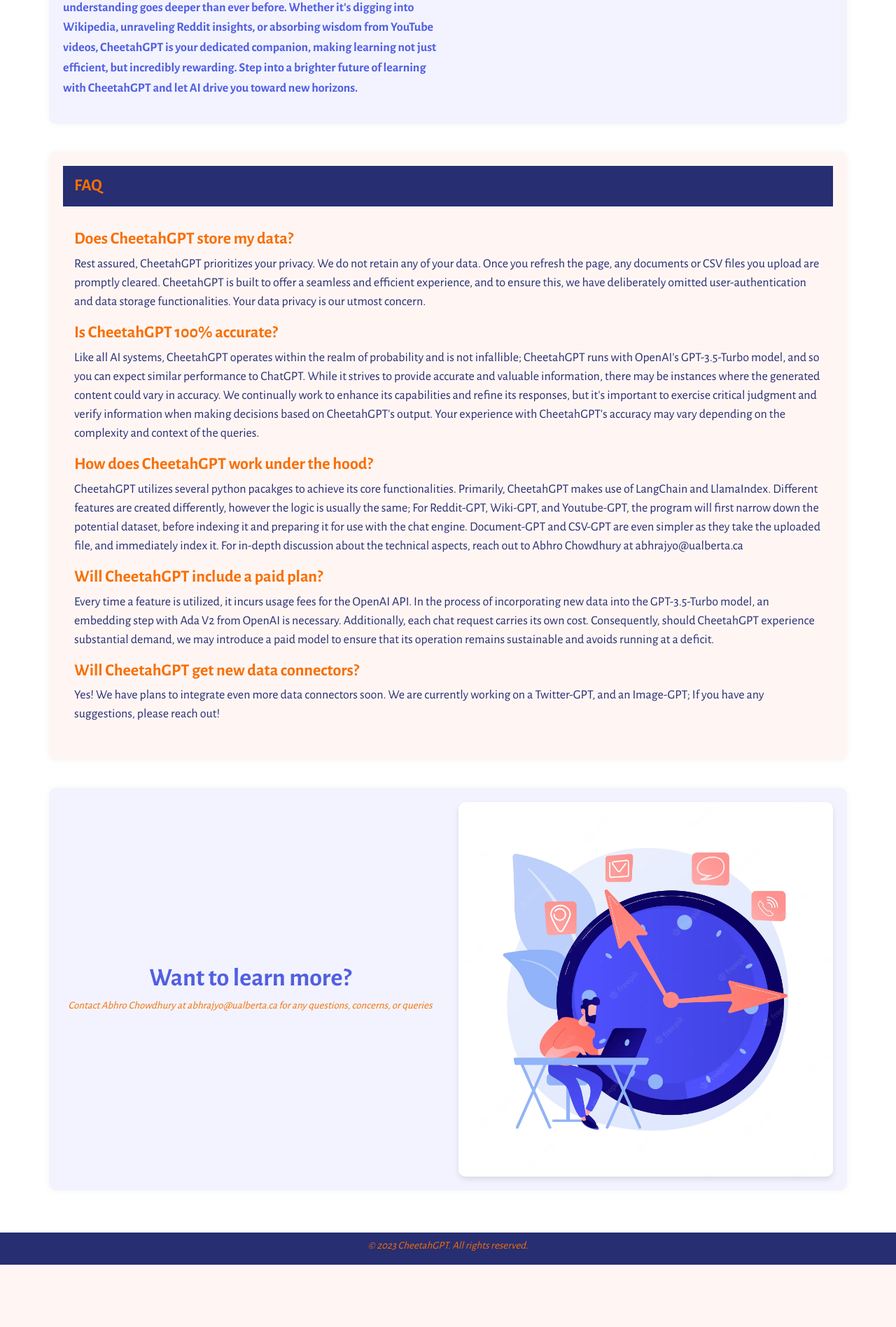
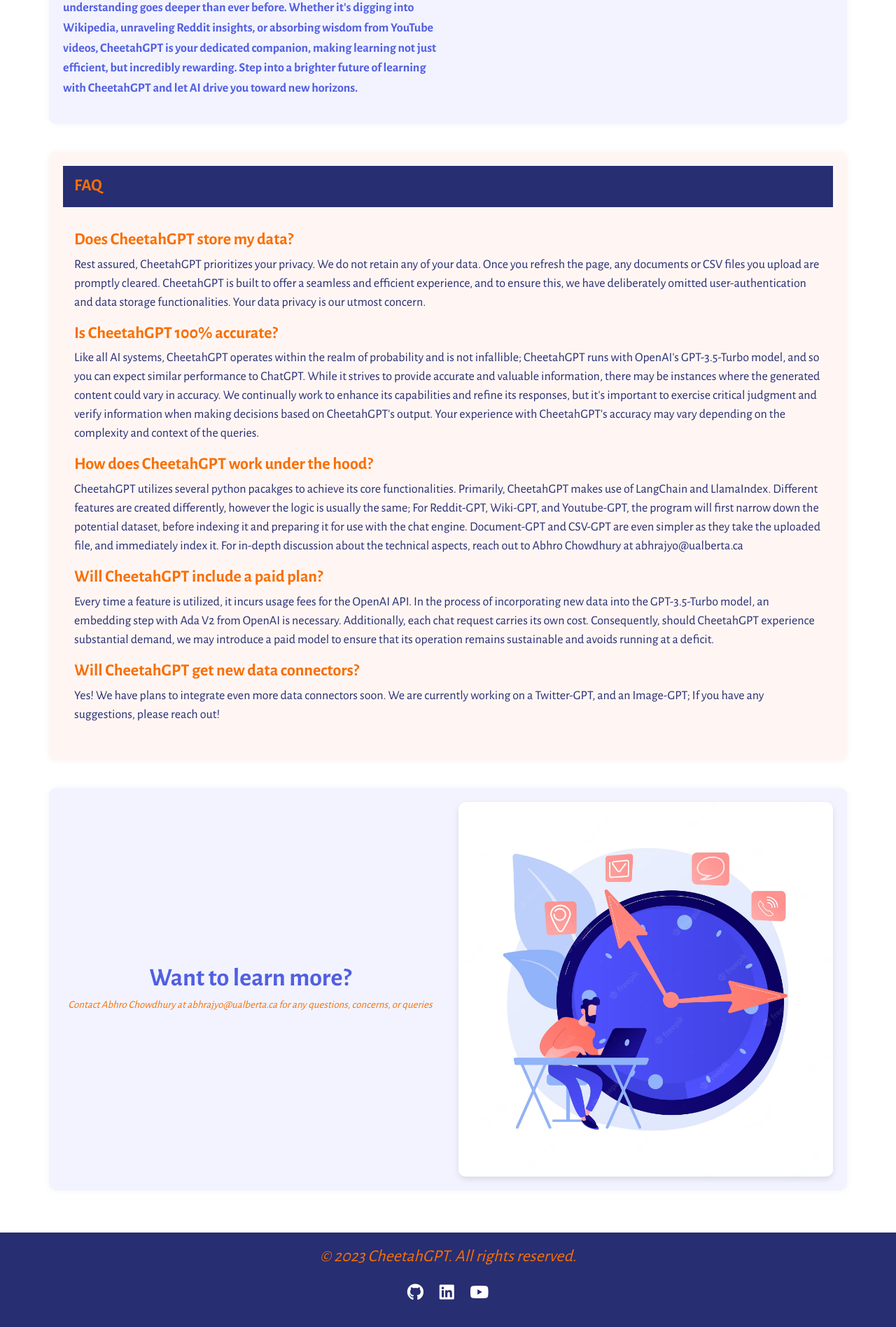
Before and after one commit to AbhroChowdhury/CheetahGPT, a Flask app: page / in a window 1280 px wide. Shown: the part 1600-3496 px from the top of the page at 70% size. Before the commit the page ends 3407 px from the top, so only its background shows below. Run offline with Flask 3, Linux system fonts and the light colour scheme; some libraries are stand-ins or nearby versions.

Commit message:
animations

```diff
--- a/static/css/styles.css
+++ b/static/css/styles.css
@@ -58,6 +58,38 @@
     }
     100% {
         background-position: 0% 50%;
+    }
+}
+
+@keyframes fadeIn {
+    0% {
+        opacity: 0;
+        transform: translateY(20px);
+    }
+    100% {
+        opacity: 1;
+        transform: translateY(0);
+    }
+}
+
+
+.container {
+    transition: transform 0.3s, box-shadow 0.3s;
+    will-change: transform, box-shadow;
+}
+
+.container:hover {
+    animation: pulse 1s;
+}
+
+@keyframes pulse {
+    0%, 100% {
+        transform: scale(1);
+        box-shadow: 0 0 10px rgba(0, 0, 0, 0.1);
+    }
+    50% {
+        transform: scale(1.05);
+        box-shadow: 0 4px 8px rgba(0, 0, 0, 0.1);
     }
 }
 
@@ -167,13 +199,6 @@
 }
 
 
-.footer {
-    margin-top: 60px;
-    background-color: #272E72;
-    color: #ffffff;
-    padding: 10px 0;
-    text-align: center;
-}
 
 .how-container {
     margin-top: 40px;
@@ -273,5 +298,47 @@
 }
 
 .custom-navfaq .navfaq-item {
-    margin-right: 15px; /* Adjust the value as needed */
+    margin-right: 15px;
 }
+
+
+.footer {
+    margin-top: 60px;
+    background-color: #272E72;
+    color: #ffffff;
+    padding: 20px 0;
+    text-align: center;
+}
+
+.footer-content {
+    display: flex;
+    flex-direction: column;
+    align-items: center;
+}
+
+.footer h3 {
+    font-size: 24px;
+    margin-bottom: 10px;
+}
+
+.social-icons {
+    list-style: none;
+    padding: 0;
+    margin: 10px 0;
+}
+
+.social-icons li {
+    display: inline-block;
+    margin: 0 10px;
+}
+
+.social-icons a {
+    display: inline-block;
+    font-size: 24px;
+    color: #ffffff;
+    transition: color 0.3s;
+}
+
+.social-icons a:hover {
+    color: #FFA57B;
+}
--- a/templates/index.html
+++ b/templates/index.html
@@ -7,6 +7,7 @@
         <link rel="stylesheet" href="https://stackpath.bootstrapcdn.com/bootstrap/4.5.2/css/bootstrap.min.css">
         <link rel="stylesheet" href="{{ url_for('static', filename='css/styles.css') }}">
         <link href="https://fonts.googleapis.com/css2?family=Alegreya+Sans:wght@400;700&display=swap" rel="stylesheet">
+        <link rel="stylesheet" href="https://cdnjs.cloudflare.com/ajax/libs/font-awesome/5.15.3/css/all.min.css">
         <script src="https://cdn.jsdelivr.net/npm/bootstrap@5.3.0/dist/js/bootstrap.bundle.min.js"></script>
     </head>
 
@@ -182,9 +183,19 @@
 
 <footer class="footer">
     <div class="container">
-        <h3>&copy; 2023 CheetahGPT. All rights reserved.</h3>
+        <div class="footer-content">
+            <h3>&copy; 2023 CheetahGPT. All rights reserved.</h3>
+            <ul class="social-icons">
+                <li><a href="https://github.com/AbhroChowdhury/CheetahGPT" target="_blank"><i class="fab fa-github"></i></a></li>
+                <li><a href="https://www.linkedin.com/in/abhro-chowdhury/" target="_blank"><i class="fab fa-linkedin"></i></a></li>
+                <li><a href="https://www.youtube.com/channel/UCYULXMQNQEvoHfoNxSc6LWA" target="_blank"><i class="fab fa-youtube"></i></a></li>
+            </ul>
+        </div>
     </div>
 </footer>
+
+
+
 </div>
 
 
```
